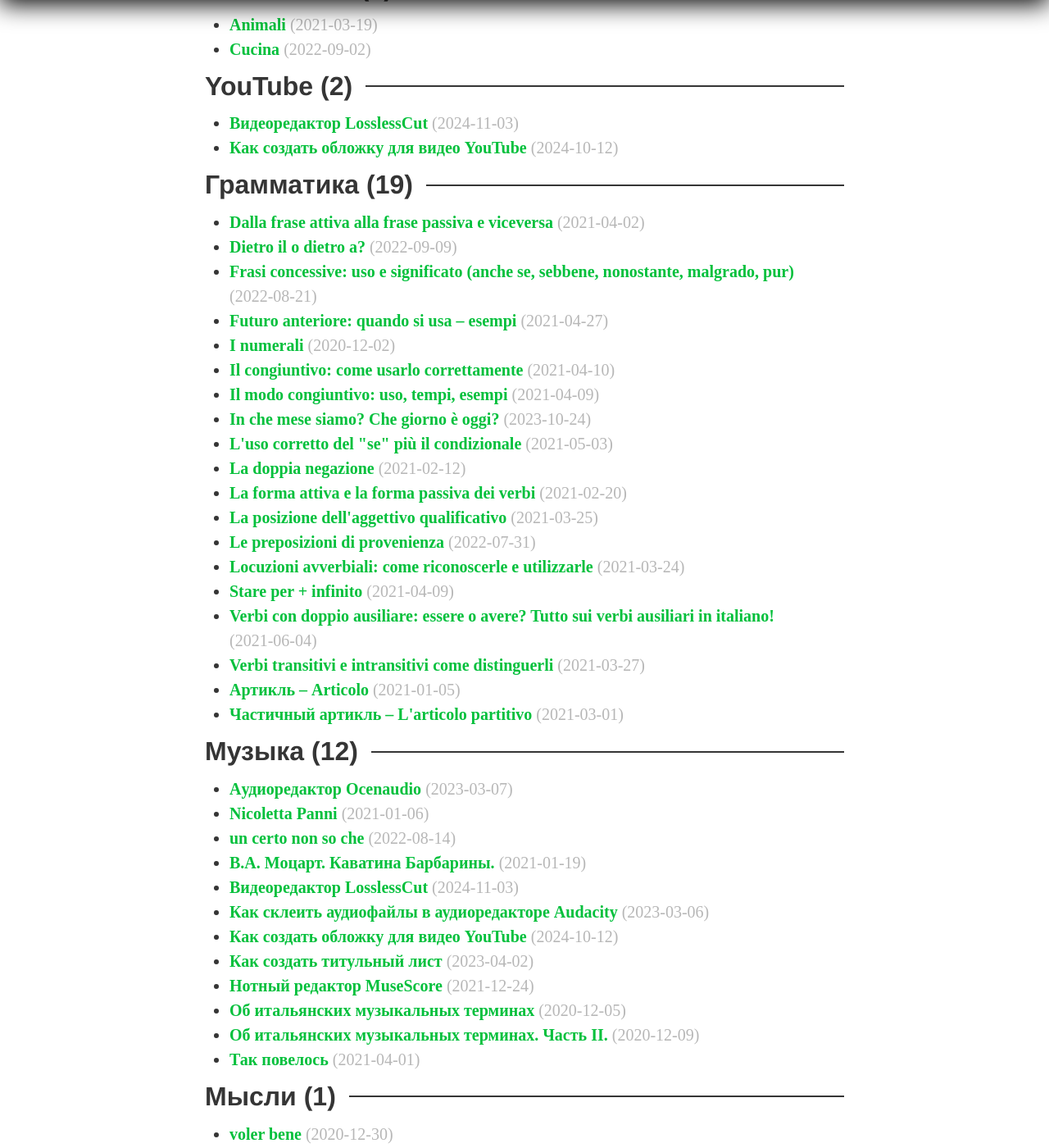
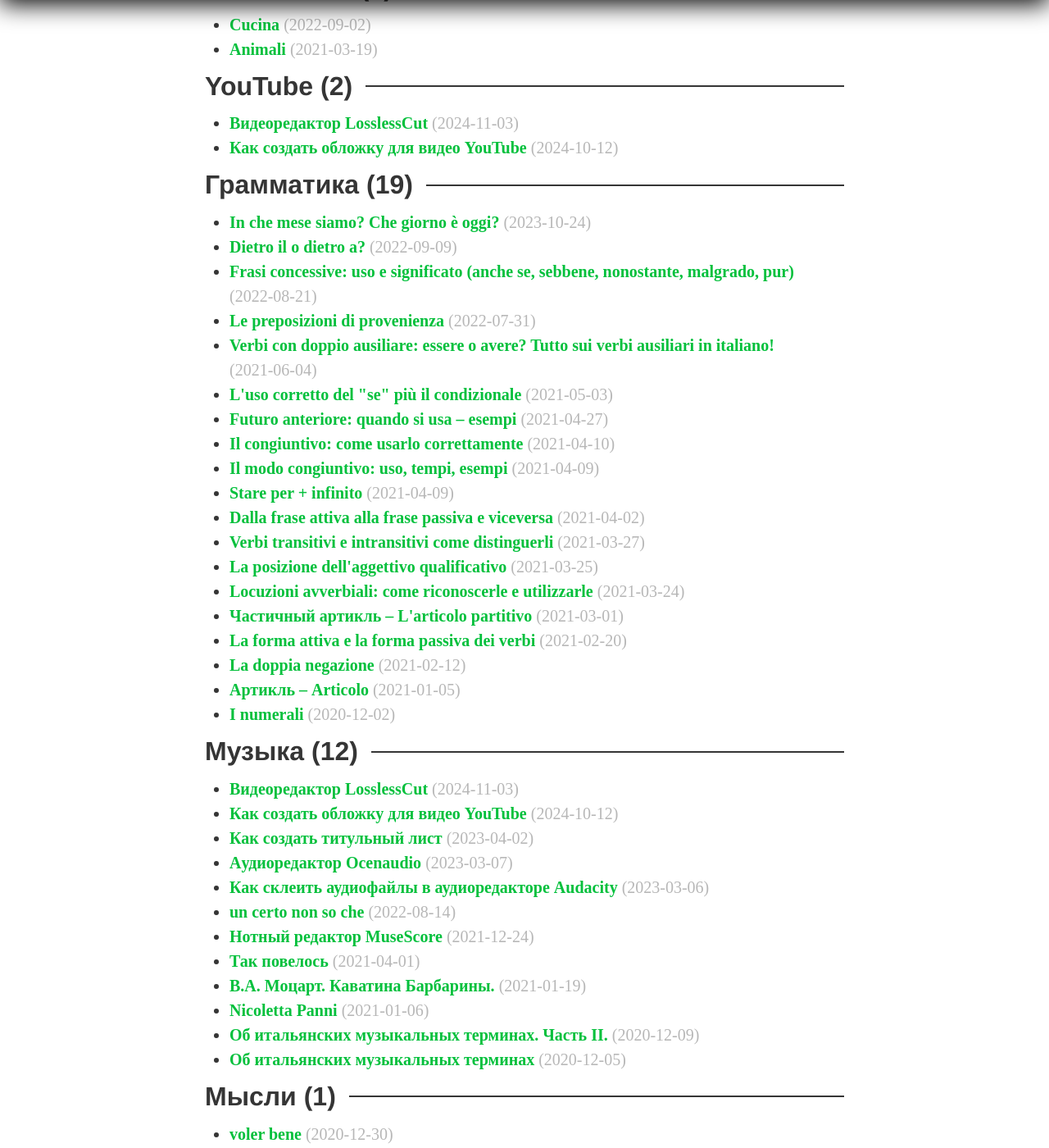
Before and after one commit to postolny/postolny.github.io, a Jekyll site: the page built from _pages/tags.html, in a window 1280 px wide and 1400 px high, scrolled down 1402 px. Shown: the whole window at 82% size. Built offline with Jekyll 4.4.1, drawn with Linux system fonts in a browser that asks for light colours; some of the changed text lies outside the part shown.

Commit message:
Add files via upload

```diff
--- a/_pages/tags.html
+++ b/_pages/tags.html
@@ -3,11 +3,13 @@ layout: default
 title: "Теги"
 permalink: /tags/
 ---
+
 <div class="tags">
   <div class="tags-header">
     <h1 class="tags-header-title">{{ page.title }}</h1>
     <div class="tags-header-line"></div>
   </div>
+
   <div class="tags-clouds">
     {% assign tags = site.tags | sort %}
     {% for tag in tags %}
@@ -18,16 +20,17 @@ permalink: /tags/
     </span>
     {% endfor %}
   </div>
+
   <div class="tags-list-wrap">
     {% assign sorted_tags = site.tags | sort %}
     {% for tag in sorted_tags %}
-    {% assign sorted_posts = tag[1] | sort: 'title' %}
+    {% assign sorted_posts = tag[1] | sort: 'date' | reverse %}
     <h3 class="tags-list-title" id="{{ tag[0] | downcase | slugify }}">
       {{ tag[0] | replace:'-', ' ' }} ({{ tag | last | size }})
     </h3>
     <ul class="tags-list">
       {% for post in sorted_posts %}
-      <li><a href="{{ site.url }}{{ site.baseurl }}{{  post.url }}">{{ post.title }}</a>
+      <li><a href="{{ site.url }}{{ site.baseurl }}{{ post.url }}">{{ post.title }}</a>
         <span class="tags-post-meta">
           <time datetime="{{ post.date }}">
             ({{ post.date | date:"%Y-%m-%d" }})
```
